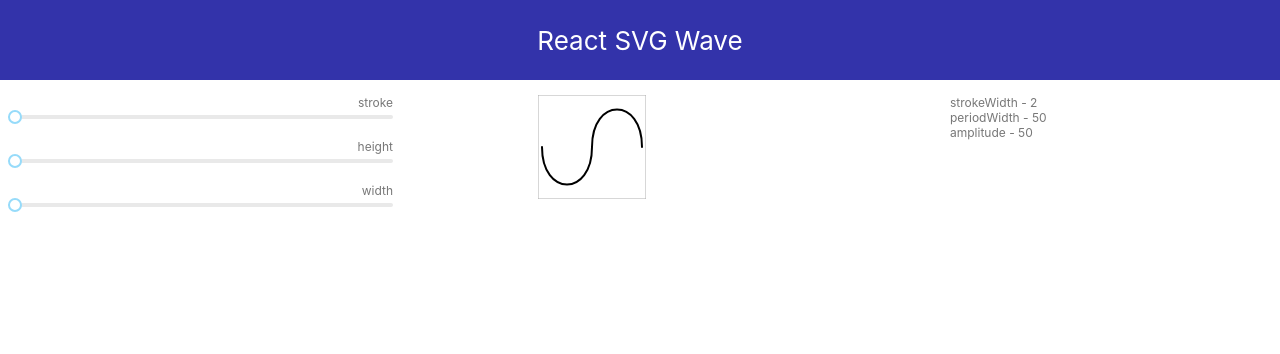
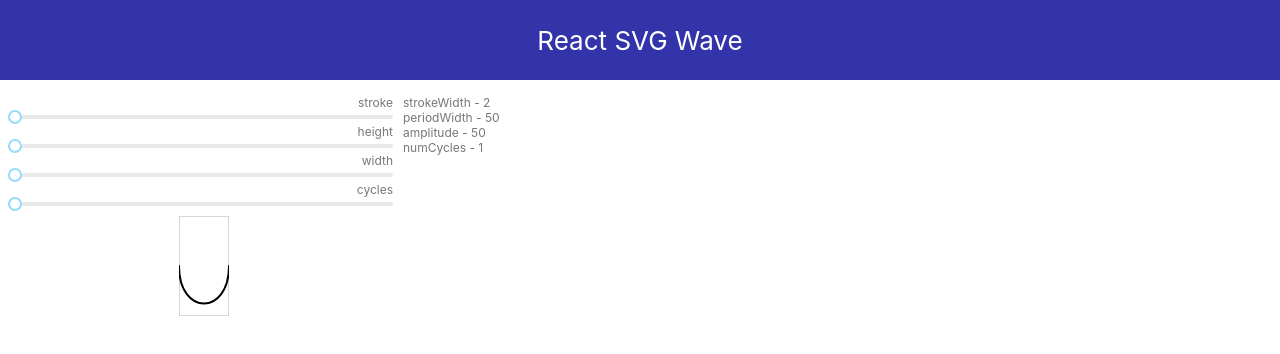
Before and after one commit to seanhaneberg/svg-experiments, a React (Create React App) app: page / in a window 1280 px wide. Shown: the top 354 px of the page. Built offline with nearby package versions, Linux system fonts and the light colour scheme.

Commit message:
Support numCycles in Wave (#5)
* wired up cycles

* clean up

* remove unneeded prop

```diff
--- a/src/SVGWave.css
+++ b/src/SVGWave.css
@@ -8,14 +8,14 @@
 }
 
 .data-pane {
-  float: right;
+  float: left;
   padding: 5px;
   width: 25%;
   border: black;
   border-width: 1px;
 }
 .content-pane {
-  float: left;
+  float: none;
   padding: 5px;
   width: 30%;
   border: black;
--- a/src/SVGWave.jsx
+++ b/src/SVGWave.jsx
@@ -13,6 +13,9 @@ const maxPeriodWidth = 150;
 const minAmplitude = 50;
 const maxAmplitude = 150;
 
+const minCycles = 1;
+const maxCycles = 7;
+
 class SVGWave extends Component {
   constructor(props) {
     super(props);
@@ -21,6 +24,7 @@ class SVGWave extends Component {
       strokeWidth: minStroke,
       periodWidth: minPeriodWidth,
       amplitude: minAmplitude,
+      numCycles: minCycles,
     };
   }
 
@@ -35,15 +39,19 @@ class SVGWave extends Component {
   handleStrokeChange(val) {
     this.setState({ strokeWidth: val });
   }
+
+  handleCyclesChange(val) {
+    this.setState({ numCycles: val });
+  }
+
   render() {
-    const padding = 2;
 
     const amplitude = this.state.amplitude;
-    const height = amplitude * 2 + (padding * 2);
+    const height = amplitude * 2;
     const periodWidth = this.state.periodWidth;
     const strokeWidth = this.state.strokeWidth;
-    const width = (periodWidth * 2) + (padding * 2) + (strokeWidth * 2);
-    const startX = 0 + padding + strokeWidth;
+    const width = (periodWidth * (this.state.numCycles));
+    const startX = 0;
     const startY = height / 2;
 
     // 1st control pt
@@ -60,6 +68,17 @@ class SVGWave extends Component {
 
     const metadata = this.state;
 
+    const numCycles = this.state.numCycles;
+
+    let suffix = '';
+
+    // The first cycle doesn't require a suffix
+    for (let i = 1; i < numCycles; i++) {
+      // Every other cycle needs inverted control points
+      let thisY = (i % 2) ? startY + (startY - dy1) : dy1;
+      suffix += `S ${dx + (i  * periodWidth)} ${thisY} ${dx + (periodWidth * i)} ${startY}`;
+    }
+
     const dProp =
       `M
       ${startX} ${startY}
@@ -67,9 +86,7 @@ class SVGWave extends Component {
       ${dx1} ${dy1}
       ${dx2} ${dy2}
       ${dx} ${dy}
-      S
-      ${dx + periodWidth} ${startY + (startY - dy1)}
-      ${dx + periodWidth} ${startY}`;
+      ${suffix}`;
     return (
       // Need to return:
       <div className="container">
@@ -80,19 +97,23 @@ class SVGWave extends Component {
             max={maxStroke}
             onChange={this.handleStrokeChange.bind(this)}
           />
-          <br></br>
           height
           <Slider
             min={minAmplitude}
             max={maxAmplitude}
             onChange={this.handleAmplitudeChange.bind(this)}
           />
-          <br></br>
           width
           <Slider
             min={minPeriodWidth}
             max={maxPeriodWidth}
             onChange={this.handleWidthChange.bind(this)}
+          />
+          cycles
+          <Slider
+            min={minCycles}
+            max={maxCycles}
+            onChange={this.handleCyclesChange.bind(this)}
           />
         </div>
         <div className="data-pane">
```
